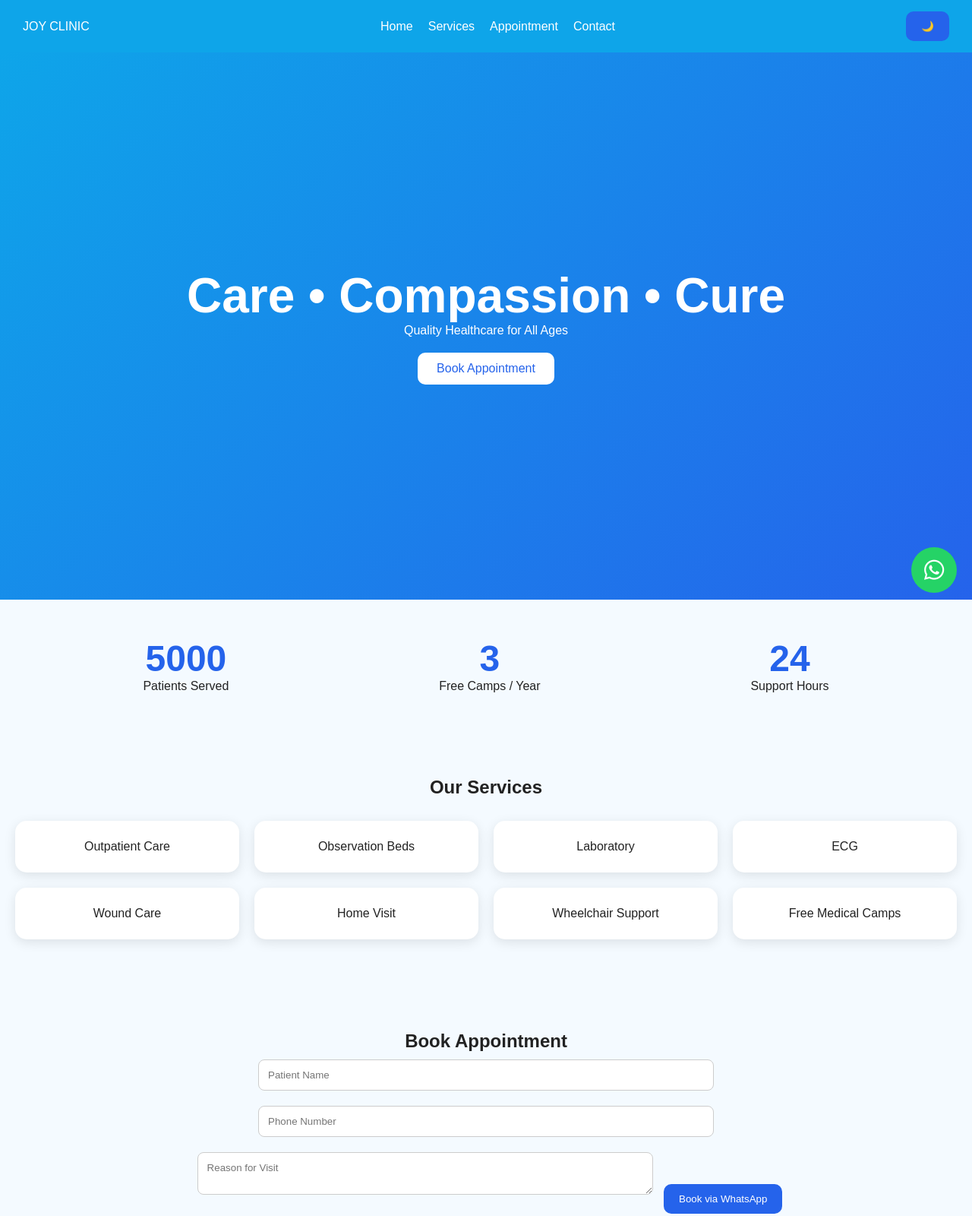
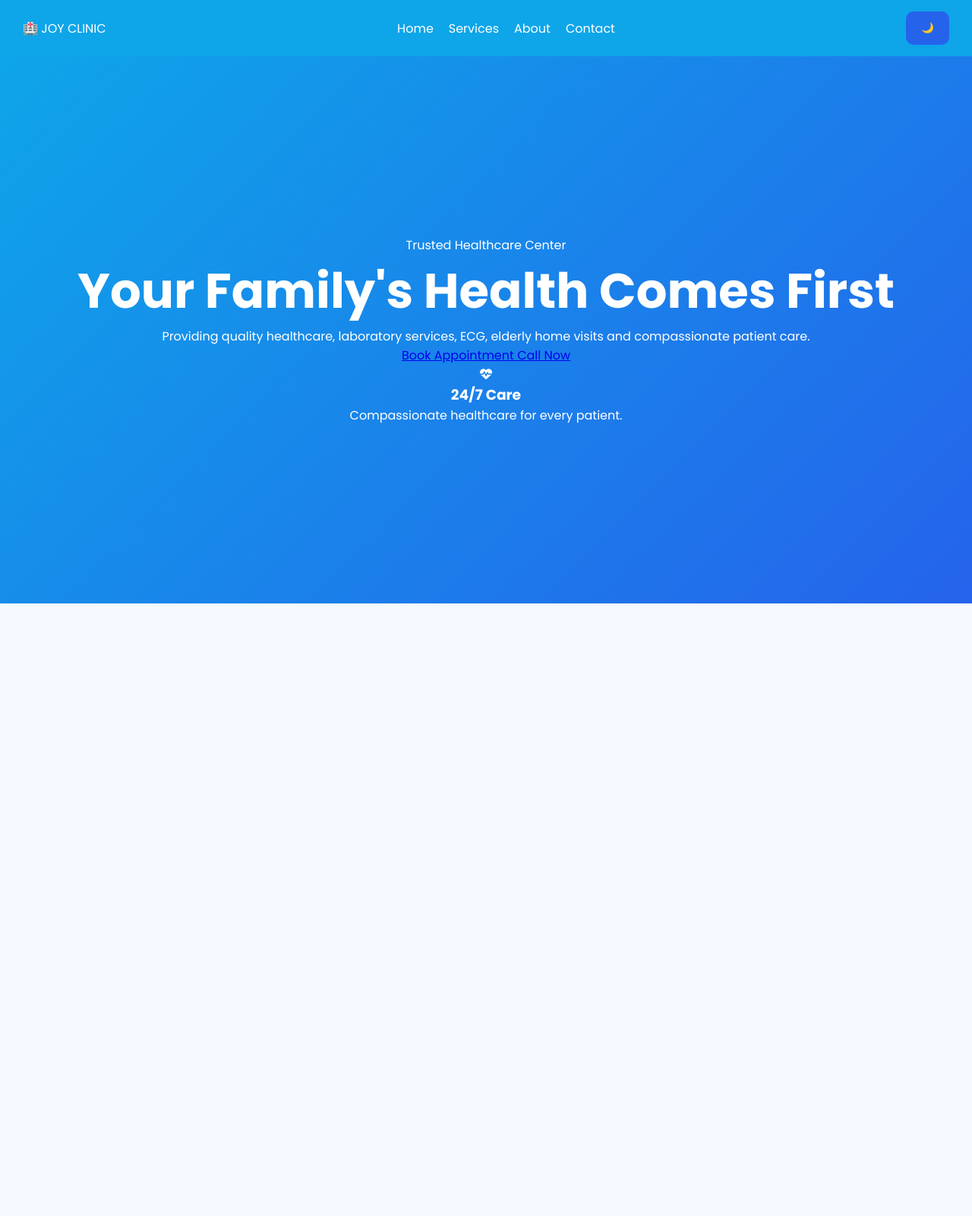
Before and after one commit to abinkumar2006/joy-clinic, a plain HTML site: page index.html in a window 1280 px wide. Shown: the top 1600 px of the page at 76% size. After the commit the page ends 800 px from the top, so only its background shows below. Drawn offline with Linux system fonts and the light colour scheme.

Commit message:
Update index.html

```diff
--- a/index.html
+++ b/index.html
@@ -3,105 +3,130 @@
 <head>
 <meta charset="UTF-8">
 <meta name="viewport" content="width=device-width, initial-scale=1.0">
-<title>Joy Clinic</title>
+
+<title>Joy Clinic | Care • Compassion • Cure</title>
+
+<link href="https://fonts.googleapis.com/css2?family=Poppins:wght@300;400;500;600;700;800&display=swap" rel="stylesheet">
+
 <link rel="stylesheet" href="style.css">
+
 <link rel="stylesheet"
 href="https://cdnjs.cloudflare.com/ajax/libs/font-awesome/6.5.1/css/all.min.css">
+
 </head>
+
 <body>
 
-<div id="loader">
-    <h1>🏥 JOY CLINIC</h1>
+<!-- Loader -->
+
+<div class="loader">
+    <div class="pulse"></div>
 </div>
 
+<!-- Floating Background -->
+
+<div class="bg-animation">
+    <span></span>
+    <span></span>
+    <span></span>
+    <span></span>
+</div>
+
+<!-- Navbar -->
+
 <nav class="navbar">
-    <div class="logo">JOY CLINIC</div>
 
-    <ul>
-        <li><a href="#home">Home</a></li>
-        <li><a href="#services">Services</a></li>
-        <li><a href="#appointment">Appointment</a></li>
-        <li><a href="#contact">Contact</a></li>
+    <div class="logo">
+        🏥 JOY CLINIC
+    </div>
+
+    <ul class="nav-links">
+
+        <li><a href="#">Home</a></li>
+
+        <li><a href="#">Services</a></li>
+
+        <li><a href="#">About</a></li>
+
+        <li><a href="#">Contact</a></li>
+
     </ul>
 
-    <button onclick="toggleTheme()">🌙</button>
+    <button id="themeBtn">
+        🌙
+    </button>
+
 </nav>
 
-<section id="home" class="hero">
-    <h1>Care • Compassion • Cure</h1>
-    <p>Quality Healthcare for All Ages</p>
+<!-- Hero Section -->
 
-    <a href="#appointment" class="btn">
-        Book Appointment
-    </a>
+<section class="hero">
+
+    <div class="hero-left">
+
+        <span class="badge">
+            Trusted Healthcare Center
+        </span>
+
+        <h1>
+
+            Your Family's
+
+            <span>
+                Health Comes First
+            </span>
+
+        </h1>
+
+        <p>
+
+            Providing quality healthcare,
+            laboratory services, ECG,
+            elderly home visits and
+            compassionate patient care.
+
+        </p>
+
+        <div class="hero-buttons">
+
+            <a href="#appointment"
+               class="primary-btn">
+
+                Book Appointment
+
+            </a>
+
+            <a href="tel:9360394172"
+               class="secondary-btn">
+
+                Call Now
+
+            </a>
+
+        </div>
+
+    </div>
+
+    <div class="hero-right">
+
+        <div class="glass-card">
+
+            <i class="fas fa-heartbeat"></i>
+
+            <h3>24/7 Care</h3>
+
+            <p>
+                Compassionate healthcare
+                for every patient.
+            </p>
+
+        </div>
+
+    </div>
+
 </section>
 
-<section class="stats">
-    <div>
-        <h2 class="counter" data-target="5000">0</h2>
-        <p>Patients Served</p>
-    </div>
+<script src="script.js"></script>
 
-    <div>
-        <h2 class="counter" data-target="3">0</h2>
-        <p>Free Camps / Year</p>
-    </div>
-
-    <div>
-        <h2 class="counter" data-target="24">0</h2>
-        <p>Support Hours</p>
-    </div>
-</section>
-
-<section id="services">
-    <h2>Our Services</h2>
-
-    <div class="grid">
-        <div class="card">Outpatient Care</div>
-        <div class="card">Observation Beds</div>
-        <div class="card">Laboratory</div>
-        <div class="card">ECG</div>
-        <div class="card">Wound Care</div>
-        <div class="card">Home Visit</div>
-        <div class="card">Wheelchair Support</div>
-        <div class="card">Free Medical Camps</div>
-    </div>
-</section>
-
-<section id="appointment">
-    <h2>Book Appointment</h2>
-
-    <input id="name" placeholder="Patient Name">
-    <input id="phone" placeholder="Phone Number">
-    <textarea id="reason"
-    placeholder="Reason for Visit"></textarea>
-
-    <button onclick="bookAppointment()">
-        Book via WhatsApp
-    </button>
-</section>
-
-<section id="contact">
-    <h2>Contact Us</h2>
-
-    <p>📞 9360394172</p>
-    <p>📞 8870624484</p>
-
-    <p>
-        Kalikovil Street,
-        Near Deen Store,
-        Thangachimadam
-    </p>
-
-    <p>Lab Available: 7:30 AM</p>
-    <p>Doctor: 9:30 AM–2 PM | 5:30 PM–9:30 PM</p>
-</section>
-
-<a href="https://wa.me/919360394172"
-class="whatsapp">
-<i class="fab fa-whatsapp"></i>
-</a>
-
-<script src="script.js"></script>
 </body>
 </html>
```
